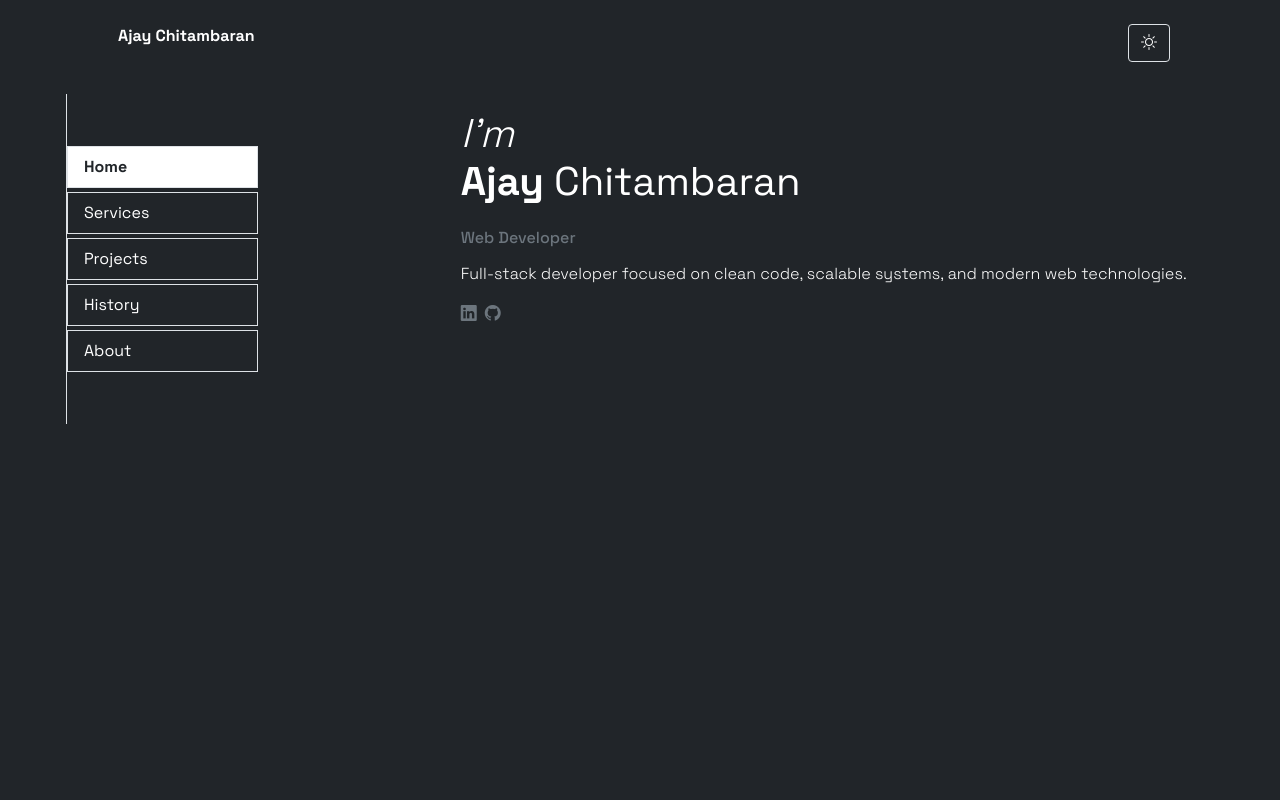
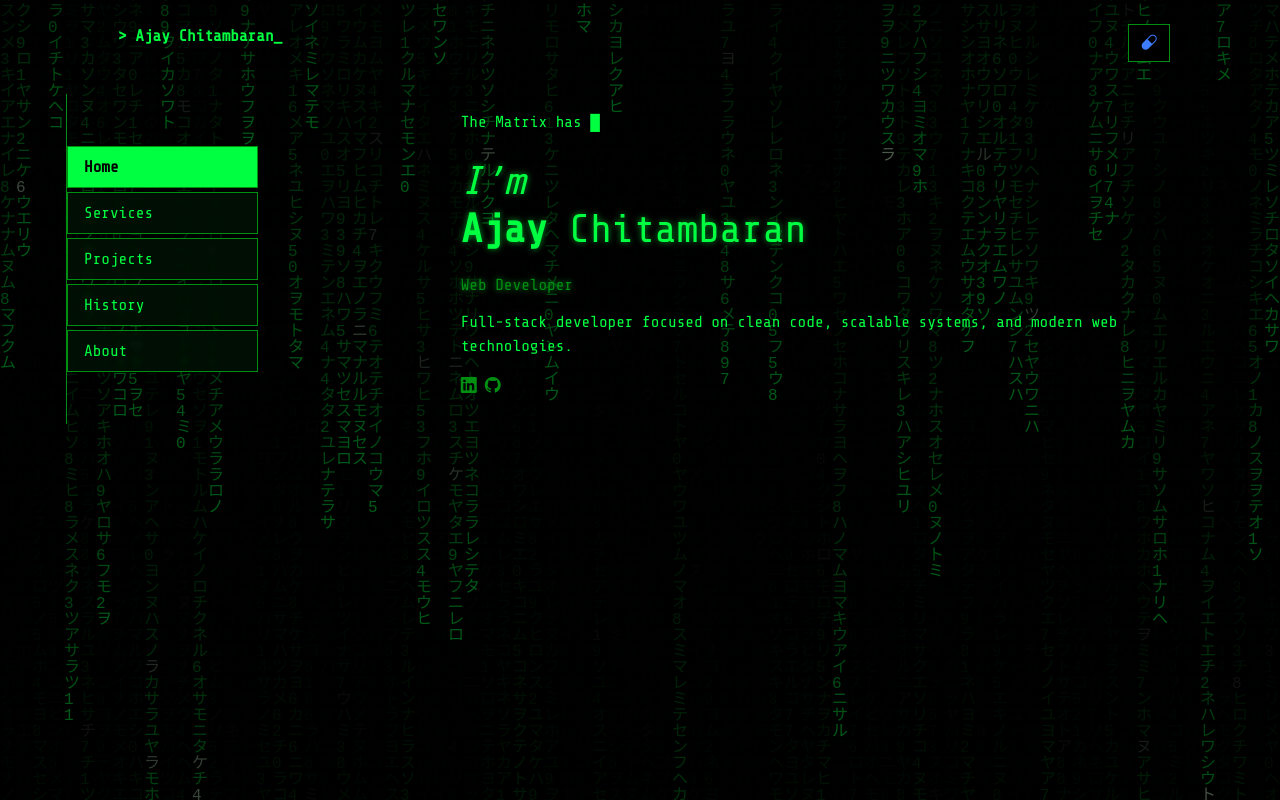
Before and after one commit to Ajay-the-dev/portfolio-vite, a Vue app: page / in a window 1280 px wide. Built offline with nearby package versions, Linux system fonts and the light colour scheme; no server answers.

Commit message:
initial commit

```diff
--- a/index.html
+++ b/index.html
@@ -5,6 +5,7 @@
     <link rel="icon" type="image/svg+xml" href="/vite.svg" />
     <meta name="viewport" content="width=device-width, initial-scale=1.0" />
     <title>Ajay-the-dev</title>
+    <meta name="theme-color" content="#000000" />
     <link rel="preconnect" href="https://fonts.googleapis.com" />
     <link rel="preconnect" href="https://fonts.gstatic.com" crossorigin />
     <link
@@ -14,7 +15,7 @@
     <link rel="preconnect" href="https://fonts.googleapis.com" />
     <link rel="preconnect" href="https://fonts.gstatic.com" crossorigin />
     <link
-      href="https://fonts.googleapis.com/css2?family=Press+Start+2P&display=swap"
+      href="https://fonts.googleapis.com/css2?family=Press+Start+2P&family=Share+Tech+Mono&display=swap"
       rel="stylesheet"
     />
     <link
--- a/main.js
+++ b/main.js
@@ -2,6 +2,7 @@ import { createApp } from "vue";
 import App from "./src/App.vue";
 import router from "./src/router";
 import { createPinia } from "pinia";
+import "./src/styles/matrix.css";
 
 createApp(App).use(router).use(createPinia()).mount("#app");
 
--- a/src/App.vue
+++ b/src/App.vue
@@ -1,4 +1,5 @@
 <template>
+  <MatrixRain />
   <div :class="isDarkMode ? 'bg-dark text-white' : 'bg-white text-dark'">
     <Navbar />
     <Home />
@@ -11,6 +12,7 @@ import { watch } from "vue";
 import Navbar from "./components/Navbar.vue";
 import Home from "./components/Main.vue";
 import BottomNav from "./components/bottomNav.vue";
+import MatrixRain from "./components/MatrixRain.vue";
 
 import { displayStore } from "./stores/displayStore.js";
 import { storeToRefs } from "pinia";
@@ -39,7 +41,7 @@ watch(isDarkMode, (val) => {
 }
 
 body {
-  font-family: "Space Grotesk", sans-serif;
+  font-family: "Share Tech Mono", monospace;
 }
 .text-white {
   color: #ffffff !important;
--- a/src/components/Hero.vue
+++ b/src/components/Hero.vue
@@ -1,4 +1,7 @@
 <template>
+  <p class="fs-6 mb-4" aria-live="polite">
+    {{ typed }}<span class="matrix-cursor">█</span>
+  </p>
   <h1>
     <span class="fst-italic fw-light">I’m</span>
     <br />
@@ -20,5 +23,31 @@
   <Cube />
 </template>
 <script setup>
+import { ref, onMounted, onBeforeUnmount } from "vue";
 import Cube from "./techStack.vue";
+
+const lines = [
+  "Wake up, Neo...",
+  "The Matrix has you...",
+  "Follow the white rabbit.",
+  "Knock, knock.",
+];
+const typed = ref("");
+let timer = null;
+
+const typeLine = (lineIndex = 0, charIndex = 0) => {
+  const line = lines[lineIndex];
+  if (charIndex <= line.length) {
+    typed.value = line.slice(0, charIndex);
+    timer = setTimeout(() => typeLine(lineIndex, charIndex + 1), 90);
+  } else {
+    timer = setTimeout(
+      () => typeLine((lineIndex + 1) % lines.length, 0),
+      2200
+    );
+  }
+};
+
+onMounted(() => typeLine());
+onBeforeUnmount(() => clearTimeout(timer));
 </script>
--- /dev/null
+++ b/src/components/MatrixRain.vue
@@ -0,0 +1,96 @@
+<template>
+  <canvas ref="canvas" class="matrix-rain" aria-hidden="true"></canvas>
+</template>
+<script setup>
+import { ref, onMounted, onBeforeUnmount, watch } from "vue";
+import { displayStore } from "../stores/displayStore.js";
+import { storeToRefs } from "pinia";
+
+const store = displayStore();
+const { matrixRain } = storeToRefs(store);
+
+const canvas = ref(null);
+const glyphs =
+  "アイウエオカキクケコサシスセソタチツテトナニヌネノハヒフヘホマミムメモヤユヨラリルレロワヲン0123456789";
+const fontSize = 16;
+const frameInterval = 1000 / 30;
+
+let ctx = null;
+let drops = [];
+let frameId = null;
+let lastFrame = 0;
+
+const reducedMotion = window.matchMedia(
+  "(prefers-reduced-motion: reduce)"
+).matches;
+
+const resize = () => {
+  const el = canvas.value;
+  el.width = window.innerWidth;
+  el.height = window.innerHeight;
+  const columns = Math.ceil(el.width / fontSize);
+  drops = Array.from({ length: columns }, () =>
+    Math.floor((Math.random() * -el.height) / fontSize)
+  );
+};
+
+const draw = (time) => {
+  frameId = requestAnimationFrame(draw);
+  if (time - lastFrame < frameInterval) return;
+  lastFrame = time;
+
+  const el = canvas.value;
+  ctx.fillStyle = "rgba(0, 0, 0, 0.06)";
+  ctx.fillRect(0, 0, el.width, el.height);
+  ctx.font = `${fontSize}px monospace`;
+
+  drops.forEach((y, i) => {
+    const char = glyphs[Math.floor(Math.random() * glyphs.length)];
+    // bright head, green trail
+    ctx.fillStyle = Math.random() > 0.975 ? "#d6ffd6" : "#00ff41";
+    ctx.fillText(char, i * fontSize, y * fontSize);
+
+    if (y * fontSize > el.height && Math.random() > 0.975) {
+      drops[i] = 0;
+    } else {
+      drops[i] = y + 1;
+    }
+  });
+};
+
+const start = () => {
+  if (reducedMotion || frameId) return;
+  frameId = requestAnimationFrame(draw);
+};
+
+const stop = () => {
+  if (frameId) cancelAnimationFrame(frameId);
+  frameId = null;
+  ctx?.clearRect(0, 0, canvas.value.width, canvas.value.height);
+};
+
+onMounted(() => {
+  ctx = canvas.value.getContext("2d");
+  resize();
+  window.addEventListener("resize", resize);
+  if (matrixRain.value) start();
+});
+
+onBeforeUnmount(() => {
+  stop();
+  window.removeEventListener("resize", resize);
+});
+
+watch(matrixRain, (val) => (val ? start() : stop()));
+</script>
+<style>
+.matrix-rain {
+  position: fixed;
+  inset: 0;
+  width: 100vw;
+  height: 100vh;
+  z-index: 0;
+  opacity: 0.35;
+  pointer-events: none;
+}
+</style>
--- a/src/components/Navbar.vue
+++ b/src/components/Navbar.vue
@@ -1,71 +1,28 @@
 <template>
   <div class="container p-2">
     <div class="row m-3">
-      <div class="col-6 fw-bold ps-4">Ajay Chitambaran</div>
-      <div class="col-6 text-end">
-        <div class="dropdown">
-          <button
-            hidden
-            :class="
-              isNightMode ? 'btn btn-dark dropdown-toggle border' : 'btn border'
-            "
-            type="button"
-            id="dropdownMenuButton1"
-            data-bs-toggle="dropdown"
-            aria-expanded="false"
-          >
-            Home
-          </button>
-          <ul
-            class="dropdown-menu bg-dark"
-            aria-labelledby="dropdownMenuButton1"
-          >
-            <li class="bg-dark border">
-              <a class="dropdown-item text-white text-darker" href="#">Home</a>
-            </li>
-          </ul>
-          <button
-            :class="isNightMode ? 'mx-1 btn btn-dark border' : 'btn border'"
-            @click="toggleDays"
-          >
-            <i
-              class="bi bi-sun"
-              v-if="isNightMode"
-              title="Turn on Day mode"
-            ></i>
-            <i class="bi bi-moon" v-else title="Turn on Night mode"></i>
-          </button>
-        </div>
+      <div class="col-8 fw-bold ps-4">
+        &gt; Ajay Chitambaran<span class="matrix-cursor">_</span>
+      </div>
+      <div class="col-4 text-end">
+        <button
+          class="mx-1 btn border"
+          @click="store.toggleRain()"
+          :title="matrixRain ? 'Take the blue pill' : 'Take the red pill'"
+        >
+          <i
+            class="bi bi-capsule"
+            :style="{ color: matrixRain ? '#3d7bff' : '#ff2a2a' }"
+          ></i>
+        </button>
       </div>
     </div>
   </div>
 </template>
 <script setup>
-import { onMounted, ref, watch } from "vue";
 import { displayStore } from "../stores/displayStore.js";
+import { storeToRefs } from "pinia";
 
 const store = displayStore();
-
-const isNightMode = ref(true);
-
-onMounted(() => {
-  isNightMode.value = store.getLightMode();
-  setTimeout(() => {
-    toggleDays(); // Switch it ON
-    setTimeout(() => {
-      toggleDays(); // Switch it OFF after another 100ms
-    }, 100);
-  }, 100);
-});
-
-const toggleDays = () => {
-  isNightMode.value = !isNightMode.value;
-  store.toggleLightMode();
-};
+const { matrixRain } = storeToRefs(store);
 </script>
-
-<style>
-.text-darker:hover {
-  color: black;
-}
-</style>
--- a/src/stores/displayStore.js
+++ b/src/stores/displayStore.js
@@ -3,9 +3,14 @@ import { defineStore } from "pinia";
 export const displayStore = defineStore("display", {
   state: () => ({
     isDarkMode: true,
+    matrixRain: true,
   }),
 
   actions: {
+    toggleRain() {
+      this.matrixRain = !this.matrixRain;
+    },
+
     toggleLightMode() {
       this.isDarkMode = !this.isDarkMode;
     },
--- /dev/null
+++ b/src/styles/matrix.css
@@ -0,0 +1,198 @@
+/* Matrix theme — overrides the Bootstrap classes used across the components */
+:root {
+  --m-green: #00ff41;
+  --m-mid: #00c832;
+  --m-dim: #008f11;
+  --m-deep: #003b00;
+  --m-bg: #000000;
+  --m-panel: rgba(0, 18, 4, 0.78);
+  --m-glow: 0 0 6px rgba(0, 255, 65, 0.6);
+}
+
+html,
+body {
+  background-color: var(--m-bg) !important;
+  color: var(--m-green);
+  font-family: "Share Tech Mono", "Courier New", monospace !important;
+}
+
+::selection {
+  background: var(--m-green);
+  color: #000;
+}
+
+/* Content sits above the rain canvas */
+#app,
+#app[color-scheme="dark"],
+#app[color-scheme="light"] {
+  background-color: transparent !important;
+  color: var(--m-green) !important;
+}
+
+#app > div {
+  position: relative;
+  z-index: 1;
+  min-height: 100vh;
+}
+
+.bg-dark {
+  background-color: transparent !important;
+}
+
+.bg-black {
+  background-color: #000 !important;
+}
+
+/* Active nav item */
+.bg-white {
+  background-color: var(--m-green) !important;
+}
+
+.text-dark {
+  color: #000 !important;
+}
+
+.text-white {
+  color: var(--m-green) !important;
+}
+
+.text-secondary,
+.text-muted {
+  color: var(--m-dim) !important;
+}
+
+a,
+a:hover {
+  color: var(--m-green);
+}
+
+a:hover {
+  text-shadow: var(--m-glow);
+}
+
+h1,
+.fs-2,
+.fs-3 {
+  text-shadow: var(--m-glow);
+}
+
+.border,
+.border-start {
+  border-color: var(--m-dim) !important;
+}
+
+/* Panels */
+.card,
+.heartbeat,
+.spotter,
+.container.border {
+  background-color: var(--m-panel) !important;
+  backdrop-filter: blur(2px);
+}
+
+.card {
+  border-radius: 0 !important;
+}
+
+.badge.bg-dark {
+  background-color: #000 !important;
+  color: var(--m-green);
+  border-color: var(--m-dim) !important;
+}
+
+/* Buttons */
+.btn,
+.btn-dark {
+  background-color: #000 !important;
+  color: var(--m-green) !important;
+  border: 1px solid var(--m-dim) !important;
+  border-radius: 0;
+}
+
+.btn:hover {
+  box-shadow: var(--m-glow);
+}
+
+/* Nav items */
+.spotter:hover {
+  background-color: var(--m-deep) !important;
+  color: var(--m-green);
+  box-shadow: var(--m-glow);
+}
+
+.spotter.bg-white {
+  background-color: var(--m-green) !important;
+  color: #000 !important;
+}
+
+.heartbeat:hover {
+  box-shadow: 0 0 8px rgba(0, 255, 65, 0.7);
+}
+
+/* Timeline */
+.timeline {
+  border-left-color: var(--m-dim);
+}
+
+.timeline .timeline-item:after {
+  background-color: var(--m-green);
+  box-shadow: var(--m-glow);
+}
+
+/* Mobile bottom nav */
+.bottom-nav {
+  background: #000;
+  border-top: 1px solid var(--m-dim);
+  z-index: 2;
+}
+
+.nav-item,
+.router-link-exact-active {
+  color: var(--m-green);
+}
+
+.router-link-exact-active > #logo {
+  border-bottom-color: var(--m-green);
+}
+
+/* Footer news ticker flash */
+@keyframes flashEffect {
+  0% {
+    background-color: transparent;
+  }
+  50% {
+    background-color: var(--m-deep);
+    box-shadow: 0 0 20px var(--m-green);
+  }
+  100% {
+    background-color: transparent;
+  }
+}
+
+/* Tech stack logos tinted green */
+.rubiks-wrapper .cell img {
+  filter: grayscale(100%) sepia(100%) hue-rotate(70deg) saturate(600%)
+    brightness(0.9);
+}
+
+/* Blinking terminal cursor */
+.matrix-cursor {
+  animation: matrix-blink 1s steps(1) infinite;
+}
+
+@keyframes matrix-blink {
+  50% {
+    opacity: 0;
+  }
+}
+
+/* Scrollbar */
+::-webkit-scrollbar {
+  width: 8px;
+}
+::-webkit-scrollbar-track {
+  background: #000;
+}
+::-webkit-scrollbar-thumb {
+  background: var(--m-dim);
+}
```
